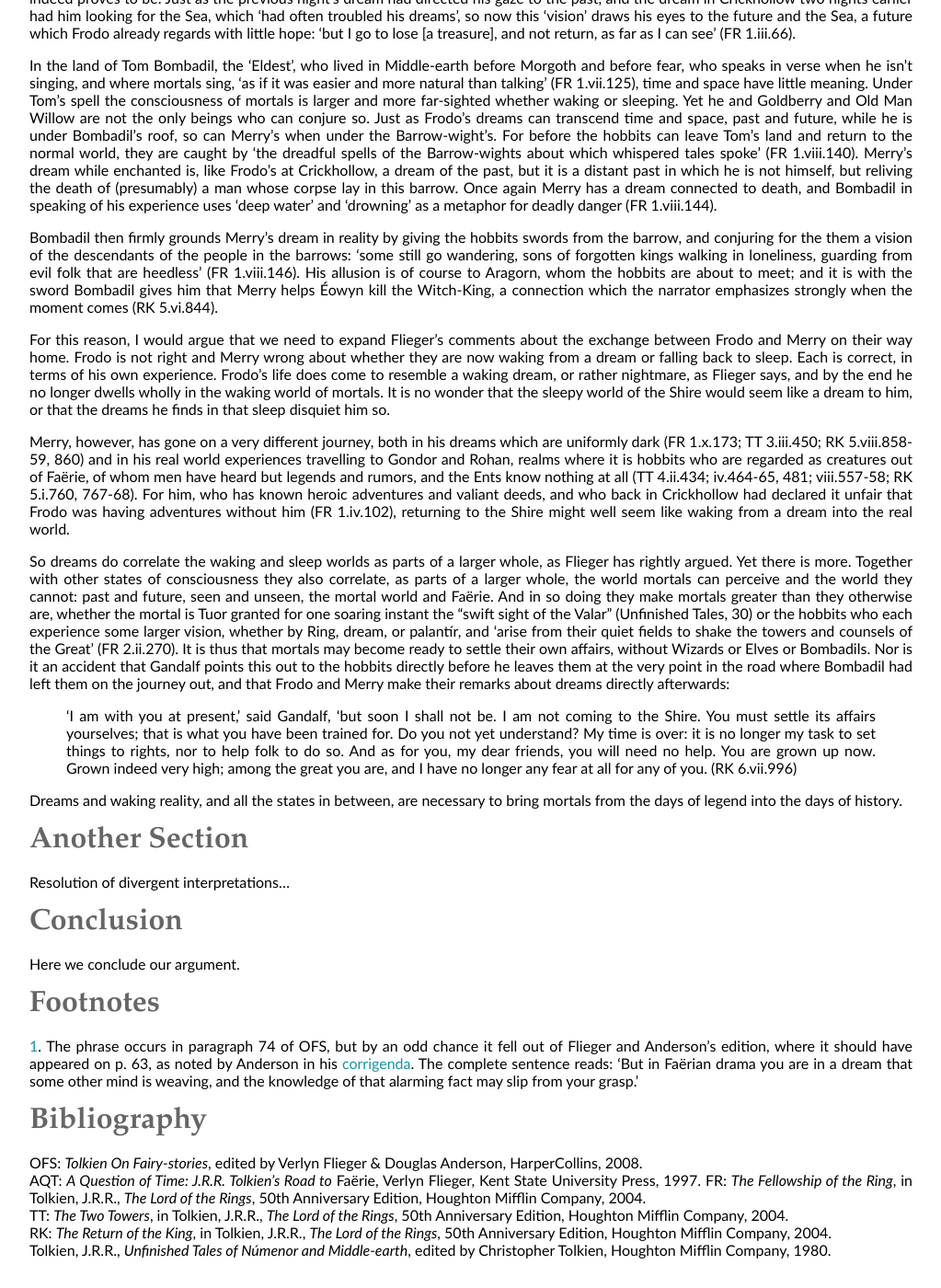
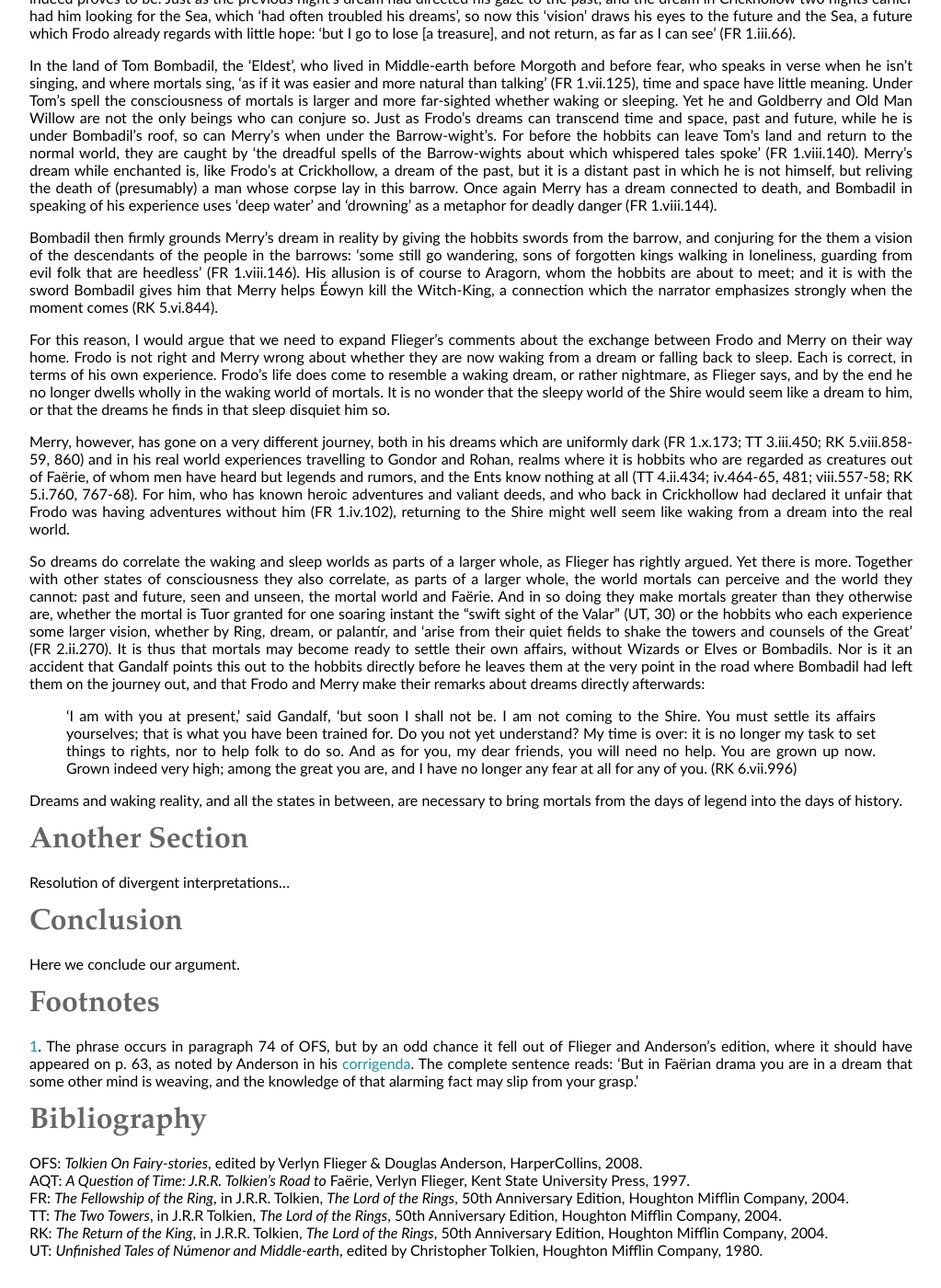
Before and after one commit to uoou/AWildernessOfDragons, a Jekyll site: the page built from essay.md, in a window 1280 px wide and 1400 px high, scrolled down 4466 px. Shown: the whole window at 92% size, without its empty margins (0-1023 px from the left). Built offline with Jekyll 4.4.1, drawn with Linux system fonts in a browser that asks for light colours; Markdown is read by kramdown in place of the engine named in the settings.

Commit message:
Update essay.md

```diff
--- a/essay.md
+++ b/essay.md
@@ -104,7 +104,7 @@ For this reason, I would argue that we need to expand Flieger’s comments about
 
 Merry, however, has gone on a very different journey, both in his dreams which are uniformly dark (FR 1.x.173; TT 3.iii.450; RK 5.viii.858-59, 860) and in his real world experiences travelling to Gondor and Rohan, realms where it is hobbits who are regarded as creatures out of Faërie, of whom men have heard but legends and rumors, and the Ents know nothing at all (TT 4.ii.434; iv.464-65, 481; viii.557-58; RK 5.i.760, 767-68).  For him, who has known heroic adventures and valiant deeds, and who back in Crickhollow had declared it unfair that Frodo was having adventures without him (FR 1.iv.102), returning to the Shire might well seem like waking from a dream into the real world.
 
-So dreams do correlate the waking and sleep worlds as parts of a larger whole, as Flieger has rightly argued. Yet there is more.  Together with other states of consciousness they also correlate, as parts of a larger whole, the world mortals can perceive and the world they cannot: past and future, seen and unseen, the mortal world and Faërie.  And in so doing they make mortals greater than they otherwise are, whether the mortal is Tuor granted for one soaring instant the “swift sight of the Valar” (Unfinished Tales, 30) or the hobbits who each experience some larger vision, whether by Ring, dream, or palantír, and ‘arise from their quiet fields to shake the towers and counsels of the Great’ (FR 2.ii.270).   It is thus that mortals may become ready to settle their own affairs, without Wizards or Elves or Bombadils. Nor is it an accident that Gandalf points this out to the hobbits directly before he leaves them at the very point in the road where Bombadil had left them on the journey out, and that Frodo and Merry make their remarks about dreams directly afterwards:
+So dreams do correlate the waking and sleep worlds as parts of a larger whole, as Flieger has rightly argued. Yet there is more.  Together with other states of consciousness they also correlate, as parts of a larger whole, the world mortals can perceive and the world they cannot: past and future, seen and unseen, the mortal world and Faërie.  And in so doing they make mortals greater than they otherwise are, whether the mortal is Tuor granted for one soaring instant the “swift sight of the Valar” (UT, 30) or the hobbits who each experience some larger vision, whether by Ring, dream, or palantír, and ‘arise from their quiet fields to shake the towers and counsels of the Great’ (FR 2.ii.270).   It is thus that mortals may become ready to settle their own affairs, without Wizards or Elves or Bombadils. Nor is it an accident that Gandalf points this out to the hobbits directly before he leaves them at the very point in the road where Bombadil had left them on the journey out, and that Frodo and Merry make their remarks about dreams directly afterwards:
 
 >'I am with you at present,' said Gandalf, 'but soon I shall not be. I am not coming to the Shire. You must settle its affairs yourselves; that is what you have been trained for. Do you not yet understand? My time is over: it is no longer my task to set things to rights, nor to help folk to do so. And as for you, my dear friends, you will need no help. You are grown up now. Grown indeed very high; among the great you are, and I have no longer any fear at all for any of you.
 >(RK 6.vii.996)
@@ -130,8 +130,8 @@ Here we conclude our argument.
 
 ###<a name="c6"></a>Bibliography
 OFS: *Tolkien On Fairy-stories*, edited by Verlyn Flieger & Douglas Anderson, HarperCollins, 2008.
-AQT: *A Question of Time: J.R.R. Tolkien's Road to* Faërie, Verlyn Flieger, Kent State University Press, 1997.
-FR: *The Fellowship of the Ring*, in Tolkien, J.R.R., *The Lord of the Rings*, 50th Anniversary Edition, Houghton Mifflin Company, 2004.<br />
-TT: *The Two Towers*, in Tolkien, J.R.R., *The Lord of the Rings*, 50th Anniversary Edition, Houghton Mifflin Company, 2004.<br />
-RK: *The Return of the King*, in Tolkien, J.R.R., *The Lord of the Rings*, 50th Anniversary Edition, Houghton Mifflin Company, 2004.<br />
-Tolkien, J.R.R., *Unfinished Tales of N&uacute;menor and Middle-earth*, edited by Christopher Tolkien, Houghton Mifflin Company, 1980.
+AQT: *A Question of Time: J.R.R. Tolkien's Road to* Faërie, Verlyn Flieger, Kent State University Press, 1997.<br />
+FR: *The Fellowship of the Ring*, in J.R.R. Tolkien, *The Lord of the Rings*, 50th Anniversary Edition, Houghton Mifflin Company, 2004.<br />
+TT: *The Two Towers*, in J.R.R Tolkien, *The Lord of the Rings*, 50th Anniversary Edition, Houghton Mifflin Company, 2004.<br />
+RK: *The Return of the King*, in J.R.R. Tolkien, *The Lord of the Rings*, 50th Anniversary Edition, Houghton Mifflin Company, 2004.<br />
+UT: *Unfinished Tales of N&uacute;menor and Middle-earth*, edited by Christopher Tolkien, Houghton Mifflin Company, 1980.
```
